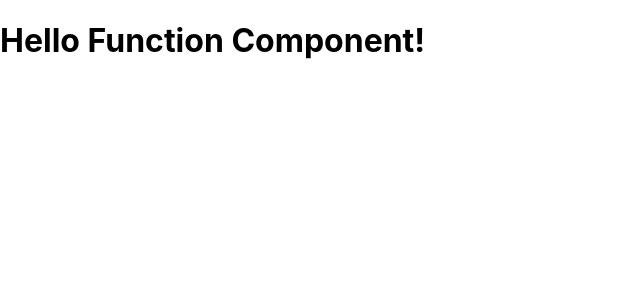
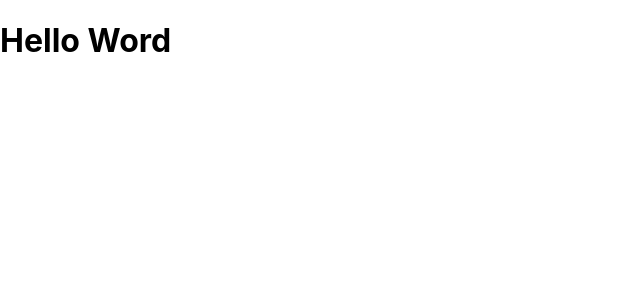
Before and after one commit to waiyakorn-space/react-function-component, a React (Create React App) app: page / in a window 1280 px wide. Shown: the top 300 px of the page, without its empty margins (0-640 px from the left). Built offline with nearby package versions, Linux system fonts and the light colour scheme.

Commit message:
defaultProps

```diff
--- a/src/App.js
+++ b/src/App.js
@@ -14,15 +14,15 @@ const App = () => {
   );
 }
 
-const Headline = ({value}) =>{
+const Headline = ({headline}) =>{
 
   return (
-    <h1>{value}</h1>
+    <h1>{headline}</h1>
   )
 }
 
-Headline.propTypes ={
-  value: PropType.string.isRequired
+Headline.defaultProps ={
+  headline: "Hello Word"
 }
 
 
```
